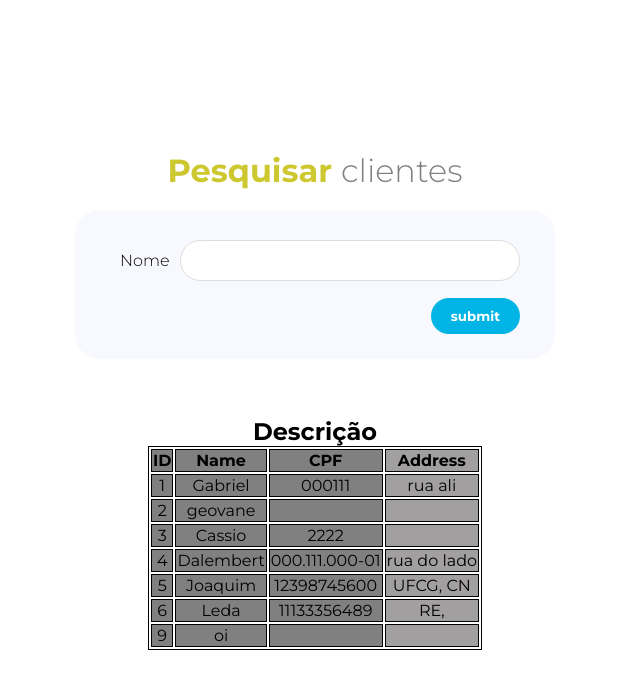
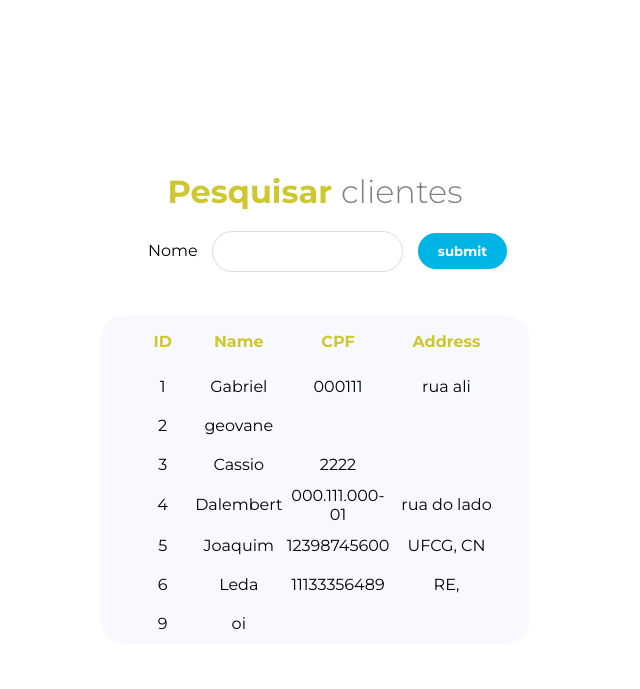
Before and after one commit to cassioegc/crud-flask, a Flask app: page /clients/find in a window 1280 px wide. Shown: the top 689 px of the page, without its empty margins (325-965 px from the left). Run offline with Flask 2, Linux system fonts and the light colour scheme.

Commit message:
alterar style tabela e form

```diff
--- a/static/css/searchclients.css
+++ b/static/css/searchclients.css
@@ -1,4 +1,4 @@
-@import url("./add_clients.css");
+@import url("./delete_clients.css");
 
 body {
   overflow: unset;
@@ -13,9 +13,11 @@ body {
 
 .form {
   min-width: 430px;
-  /* display: flex;
+  display: flex;
   justify-content: center;
-  align-items: center; */
+  align-items: center;
+  background: ghostwhite;
+  border-radius: 25px;
 }
 
 .col1 {
@@ -33,8 +35,29 @@ h2 {
 td {
   text-align: center;
 }
+
+tbody {
+  background-color: ghostwhite;
+}
+
+th {
+  color: #cdc730;
+}
+
 table,
 th,
 td {
-  border: 1px solid black;
+  border: 0px solid black;
 }
+
+td {
+  width: 50px;
+  height: 35px;
+}
+
+th {
+  padding-left: 20px;
+  padding-right: 20px;
+  padding-top: 15px;
+  padding-bottom: 15px;
+}
--- a/templates/searchclients.html
+++ b/templates/searchclients.html
@@ -1,13 +1,7 @@
 <!DOCTYPE html>
 <head>
   <title>Pesquisar clientes</title>
-  <link rel="stylesheet" type=text/css href="{{ url_for('static', filename='css/searchclients.css')
-
-
-
-
-
-  }}">
+  <link rel="stylesheet" type=text/css href="{{ url_for('static', filename='css/searchclients.css')}}">
 </head>
 
 <body>
@@ -17,7 +11,7 @@
       <span>clientes</span>
     </h1>
   </div>
-  <div class="form">
+  <div>
     <form method="POST" action="/clients/find">
       <div class="field">
         <label>Nome </label>
@@ -30,8 +24,8 @@
   </div>
 
   <br /><br />
-  <h2>Descrição</h2>
-  <table>
+  <!-- <h2>Descrição</h2> -->
+  <table class="form">
     <colgroup>
       <col class="col1" span="3" />
       <col class="col2" />
```
